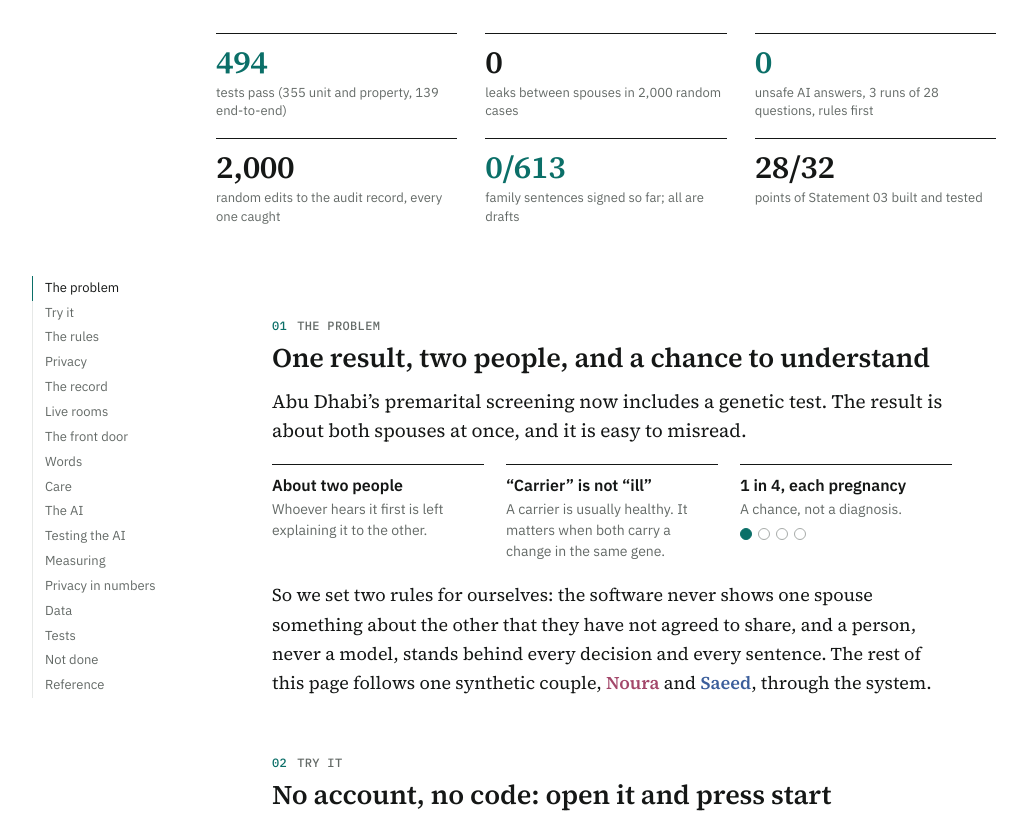
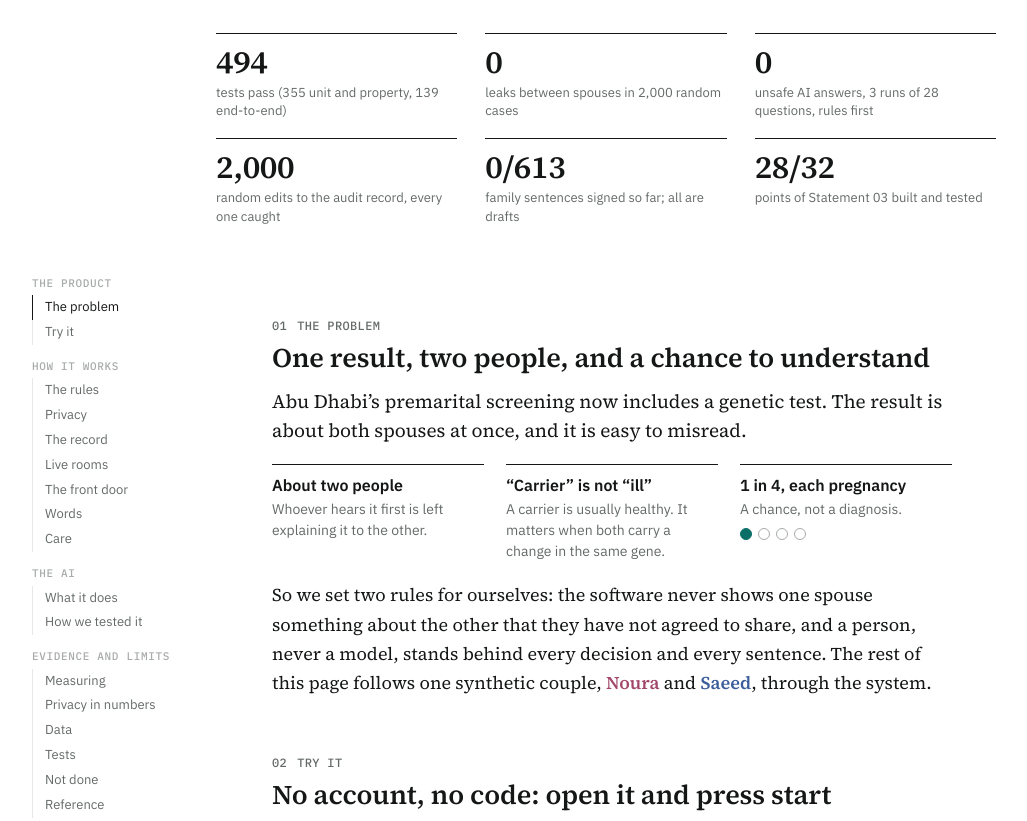
Before and after one commit to 11NOel11/clara-brief, a plain HTML site: page index.html in a window 1280 px wide. Shown: the part 818-1639 px from the top of the page, without its empty margins (34-1061 px from the left). Drawn offline with Linux system fonts and the light colour scheme.

Commit message:
Quieter colour and grouped contents

```diff
--- a/index.html
+++ b/index.html
@@ -197,6 +197,17 @@ tr.ours td{font-weight:600}
 dl.ref{display:grid; grid-template-columns:minmax(110px,180px) minmax(0,1fr); gap:9px 18px; margin:0 0 14px; font:14.5px/1.5 var(--sans)}
 dl.ref dt{font-weight:600} dl.ref dd{margin:0}
 footer{max-width:680px; margin:56px auto 40px; padding-top:16px; border-top:1px solid var(--rule); font:13px/1.55 var(--sans); color:var(--muted)}
+.toc .tg{display:flex; flex-direction:column; margin-bottom:14px}
+.toc .tg span{font:500 11px/1.4 var(--mono); color:var(--faint); text-transform:uppercase; letter-spacing:.06em; margin:0 0 4px}
+.toc a.on{border-left-color:var(--ink)}
+.mtoc{display:none; max-width:680px; margin:8px auto 0; padding:14px 0; border-top:1px solid var(--ink); border-bottom:1px solid var(--rule); grid-template-columns:repeat(2,minmax(0,1fr)); gap:12px 24px; font:14px/1.5 var(--sans)}
+.mtoc .tg{display:flex; flex-direction:column}
+.mtoc .tg span{font:500 11px/1.4 var(--mono); color:var(--muted); text-transform:uppercase; letter-spacing:.06em; margin-bottom:4px}
+.mtoc a{text-decoration:none; padding:3px 0}
+.tag b{color:var(--muted)!important}
+.stat:nth-child(odd) b{color:var(--ink)}
+details.deep > summary::before{border-color:var(--faint); color:var(--muted)}
+@media (max-width:1080px){.mtoc{display:grid}}
 @media (max-width:1080px){.wrap{grid-template-columns:minmax(0,1fr); max-width:680px} .wrap > article{grid-column:1} .toc{display:none}}
 @media (max-width:640px){.stats{grid-template-columns:repeat(2,minmax(0,1fr))} .cards,.stages4{grid-template-columns:minmax(0,1fr) minmax(0,1fr)} .chain{grid-template-columns:repeat(2,minmax(0,1fr))} .atom{grid-template-columns:1fr}}
 @media (max-width:440px){.routes{grid-template-columns:minmax(0,1fr)} .cards,.stages4{grid-template-columns:minmax(0,1fr)} dl.ref{grid-template-columns:1fr; gap:2px}}
@@ -246,6 +257,12 @@ footer{max-width:680px; margin:56px auto 40px; padding-top:16px; border-top:1px
 </div>
 </div>
 
+<div class="gut"><nav class="mtoc" aria-label="Contents">
+  <div class="tg"><span>The product</span><a href="#problem">The problem</a><a href="#try">Try it</a></div>
+  <div class="tg"><span>How it works</span><a href="#core">The rules</a><a href="#views">Privacy</a><a href="#audit">The record</a><a href="#rooms">Live rooms</a><a href="#edge">The front door</a><a href="#words">Words</a><a href="#care">Care</a></div>
+  <div class="tg"><span>The AI</span><a href="#ai">What it does</a><a href="#eval">How we tested it</a></div>
+  <div class="tg"><span>Evidence and limits</span><a href="#measures">Measuring</a><a href="#dp">Privacy in numbers</a><a href="#data">Data</a><a href="#tests">Tests</a><a href="#limits">Not done</a><a href="#ref">Reference</a></div>
+</nav></div>
 <div class="wrap gut">
 <article>
 
@@ -629,23 +646,10 @@ AI_EVAL_URL=http://127.0.0.1:3100 pnpm exec vitest run tests/lib/ai-eval.test.ts
 </article>
 
 <nav class="toc" aria-label="Contents">
-  <a href="#problem" style="--c:var(--teal)"><i></i>The problem</a>
-  <a href="#try" style="--c:var(--teal)"><i></i>Try it</a>
-  <a href="#core" style="--c:var(--teal)"><i></i>The rules</a>
-  <a href="#views" style="--c:var(--teal)"><i></i>Privacy</a>
-  <a href="#audit" style="--c:var(--teal)"><i></i>The record</a>
-  <a href="#rooms" style="--c:var(--teal)"><i></i>Live rooms</a>
-  <a href="#edge" style="--c:var(--teal)"><i></i>The front door</a>
-  <a href="#words" style="--c:var(--amber)"><i></i>Words</a>
-  <a href="#care" style="--c:var(--teal)"><i></i>Care</a>
-  <a href="#ai" style="--c:var(--violet)"><i></i>The AI</a>
-  <a href="#eval" style="--c:var(--violet)"><i></i>Testing the AI</a>
-  <a href="#measures" style="--c:var(--teal)"><i></i>Measuring</a>
-  <a href="#dp" style="--c:var(--teal)"><i></i>Privacy in numbers</a>
-  <a href="#data" style="--c:var(--amber)"><i></i>Data</a>
-  <a href="#tests" style="--c:var(--teal)"><i></i>Tests</a>
-  <a href="#limits" style="--c:var(--fail)"><i></i>Not done</a>
-  <a href="#ref" style="--c:var(--muted)"><i></i>Reference</a>
+  <div class="tg"><span>The product</span><a href="#problem">The problem</a><a href="#try">Try it</a></div>
+  <div class="tg"><span>How it works</span><a href="#core">The rules</a><a href="#views">Privacy</a><a href="#audit">The record</a><a href="#rooms">Live rooms</a><a href="#edge">The front door</a><a href="#words">Words</a><a href="#care">Care</a></div>
+  <div class="tg"><span>The AI</span><a href="#ai">What it does</a><a href="#eval">How we tested it</a></div>
+  <div class="tg"><span>Evidence and limits</span><a href="#measures">Measuring</a><a href="#dp">Privacy in numbers</a><a href="#data">Data</a><a href="#tests">Tests</a><a href="#limits">Not done</a><a href="#ref">Reference</a></div>
 </nav>
 </div>
 
```
